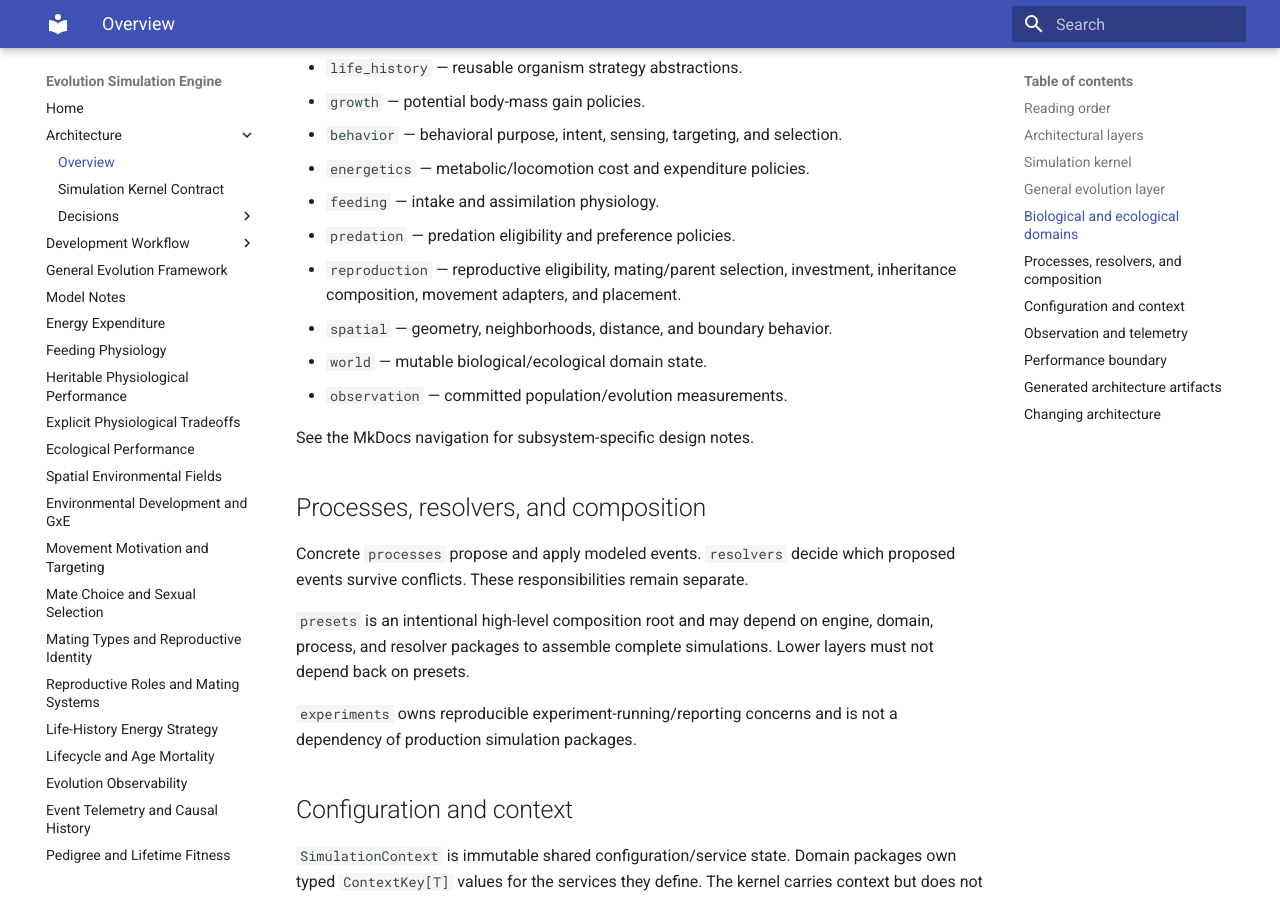
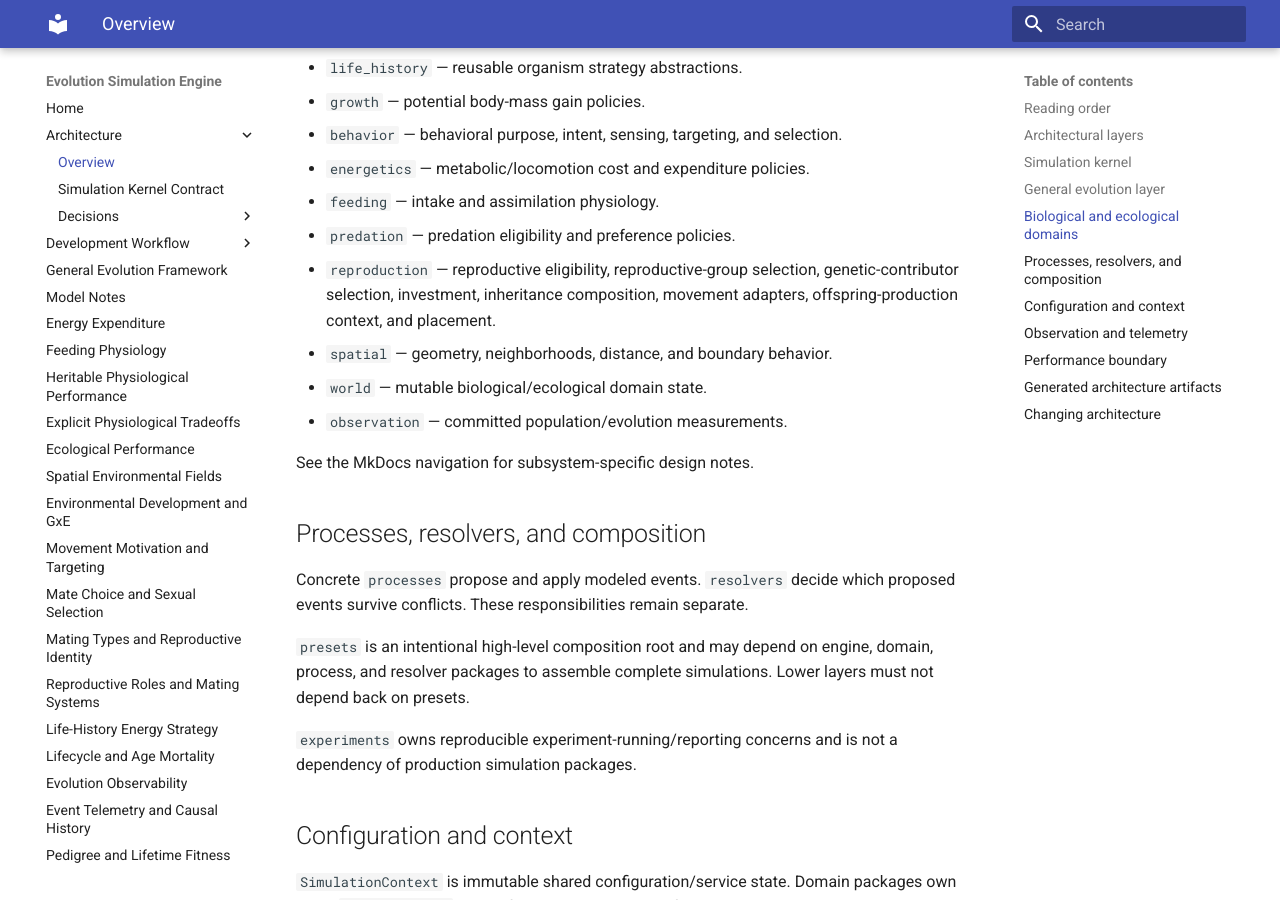
Before and after one commit to abdullahkhan57721/evolution-simulation-engine, an MkDocs documentation site: the page built from docs/architecture/index.md, in a window 1280 px wide and 900 px high, scrolled down 2354 px. Built offline with MkDocs 1.6.1 and Material for MkDocs 9.7.7, drawn with Linux system fonts in a browser that asks for light colours.

Commit message:
Map reproduction participant contributor responsibilities

```diff
--- a/docs/architecture/index.md
+++ b/docs/architecture/index.md
@@ -108,8 +108,9 @@ Domain packages own modeled meaning. Important packages include:
 - `energetics` — metabolic/locomotion cost and expenditure policies.
 - `feeding` — intake and assimilation physiology.
 - `predation` — predation eligibility and preference policies.
-- `reproduction` — reproductive eligibility, mating/parent selection,
-  investment, inheritance composition, movement adapters, and placement.
+- `reproduction` — reproductive eligibility, reproductive-group selection,
+  genetic-contributor selection, investment, inheritance composition, movement
+  adapters, offspring-production context, and placement.
 - `spatial` — geometry, neighborhoods, distance, and boundary behavior.
 - `world` — mutable biological/ecological domain state.
 - `observation` — committed population/evolution measurements.
```
